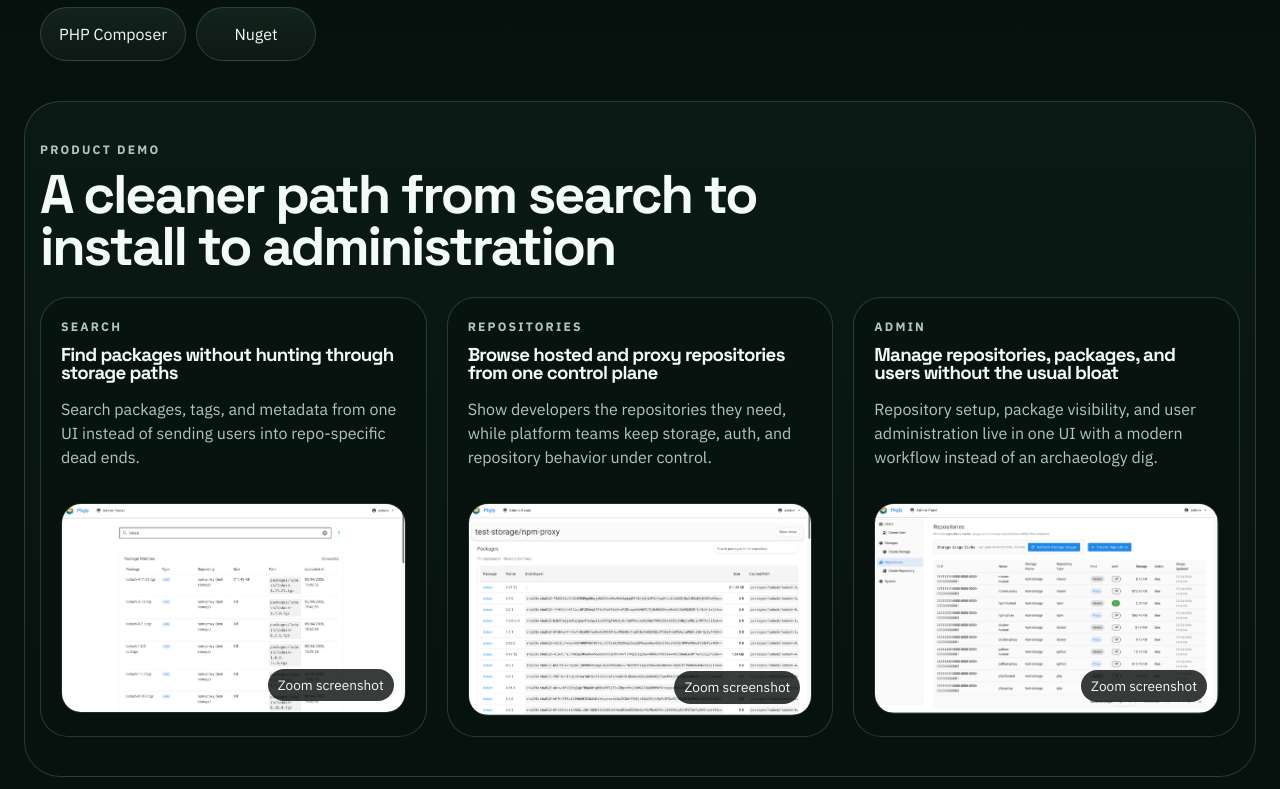
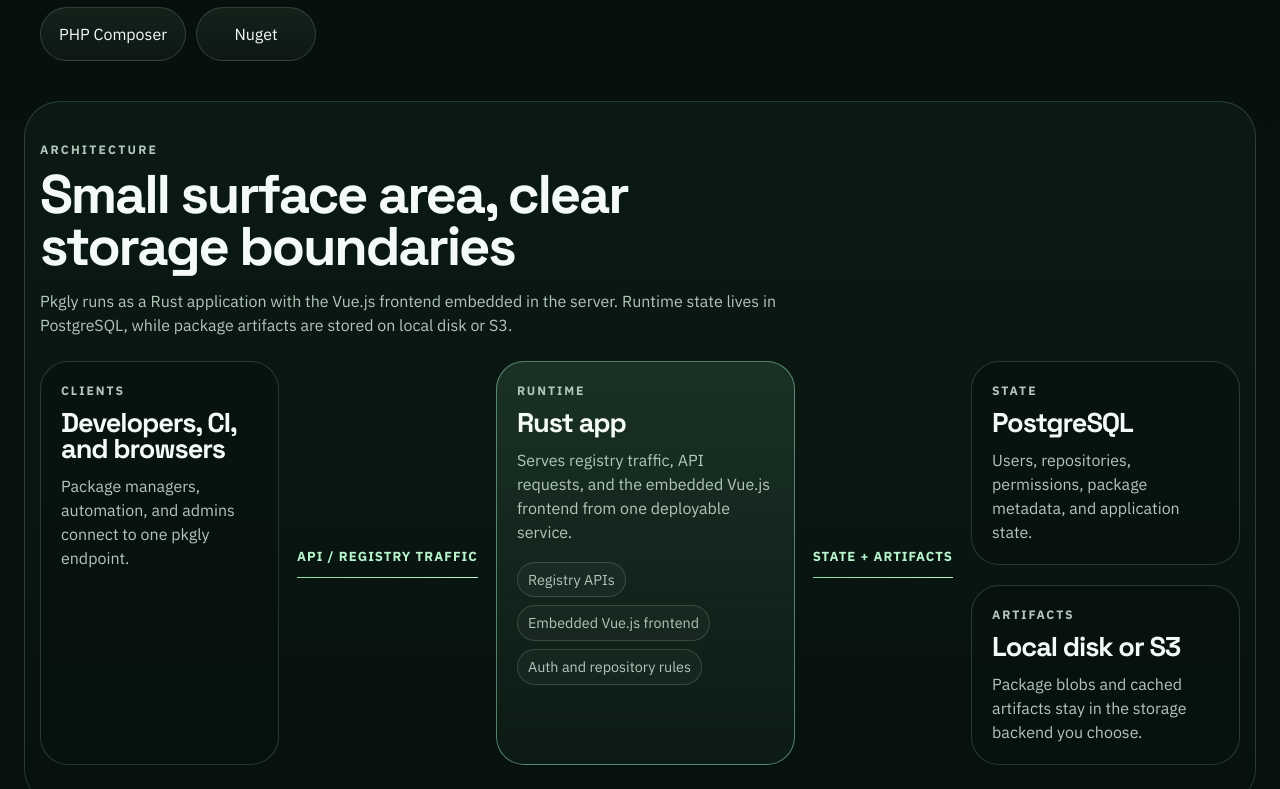
Before and after one commit to kshcherban/pkgly.dev, a website built with Vite: page index.html in a window 1280 px wide. Shown: the part 1041-1830 px from the top of the page. Built offline with nearby package versions, Linux system fonts and the light colour scheme.

Commit message:
Introduce archtecture block

```diff
--- a/src/app.ts
+++ b/src/app.ts
@@ -110,6 +110,33 @@
         ${subtitle}
       </span>
     </a>
+  `;
+}
+
+function renderArchitectureNode(
+  node: {
+    label: string;
+    title: string;
+    body: string;
+    items?: string[];
+  },
+  className = "",
+) {
+  const items = node.items
+    ? `
+      <ul class="architecture-node__items">
+        ${node.items.map((item) => `<li>${item}</li>`).join("")}
+      </ul>
+    `
+    : "";
+
+  return `
+    <article class="architecture-node ${className}">
+      <p class="architecture-node__label">${node.label}</p>
+      <h3>${node.title}</h3>
+      <p>${node.body}</p>
+      ${items}
+    </article>
   `;
 }
 
@@ -250,6 +277,10 @@
     )
     .join("");
 
+  const architectureStores = siteContent.architecture.stores
+    .map((store) => renderArchitectureNode(store, "architecture-node--store"))
+    .join("");
+
   const quickstartCommands = siteContent.quickstart.commands.join("\n");
   const footerLinks = siteContent.footerLinks
     .map(
@@ -267,6 +298,7 @@
         </a>
         <div class="site-header__actions">
           <nav class="header-nav" aria-label="Primary">
+            <a class="header-link" href="#architecture">Architecture</a>
             <a class="header-link" href="#comparison">Compare</a>
             <a class="header-link" href="#quickstart">Quickstart</a>
           </nav>
@@ -311,6 +343,21 @@
             <h2>One repository manager for the package types people actually use</h2>
           </div>
           <ul class="package-strip" aria-label="Supported package ecosystems">${packageTypes}</ul>
+        </section>
+
+        <section class="section section--alt" id="architecture">
+          <div class="section-heading">
+            <p class="eyebrow">${siteContent.architecture.label}</p>
+            <h2>${siteContent.architecture.title}</h2>
+            <p>${siteContent.architecture.body}</p>
+          </div>
+          <div class="architecture-diagram" aria-label="Pkgly architecture diagram">
+            ${renderArchitectureNode(siteContent.architecture.clients, "architecture-node--client")}
+            <div class="architecture-arrow" aria-hidden="true">API / registry traffic</div>
+            ${renderArchitectureNode(siteContent.architecture.app, "architecture-node--app")}
+            <div class="architecture-arrow architecture-arrow--split" aria-hidden="true">state + artifacts</div>
+            <div class="architecture-stores">${architectureStores}</div>
+          </div>
         </section>
 
         <section class="section section--alt">
--- a/src/content.ts
+++ b/src/content.ts
@@ -25,6 +25,13 @@
   benchmarkLabel: string;
   benchmarkValue: string;
   benchmarkDetail: string;
+};
+
+export type ArchitectureNode = {
+  label: string;
+  title: string;
+  body: string;
+  items?: string[];
 };
 
 export const siteContent = {
@@ -80,6 +87,41 @@
     "PHP Composer",
     "Nuget",
   ],
+  architecture: {
+    label: "Architecture",
+    title: "Small surface area, clear storage boundaries",
+    body: "Pkgly runs as a Rust application with the Vue.js frontend embedded in the server. Runtime state lives in PostgreSQL, while package artifacts are stored on local disk or S3.",
+    clients: {
+      label: "Clients",
+      title: "Developers, CI, and browsers",
+      body: "Package managers, automation, and admins connect to one pkgly endpoint.",
+    },
+    app: {
+      label: "Runtime",
+      title: "Rust app",
+      body: "Serves registry traffic, API requests, and the embedded Vue.js frontend from one deployable service.",
+      items: ["Registry APIs", "Embedded Vue.js frontend", "Auth and repository rules"],
+    },
+    stores: [
+      {
+        label: "State",
+        title: "PostgreSQL",
+        body: "Users, repositories, permissions, package metadata, and application state.",
+      },
+      {
+        label: "Artifacts",
+        title: "Local disk or S3",
+        body: "Package blobs and cached artifacts stay in the storage backend you choose.",
+      },
+    ],
+  } satisfies {
+    label: string;
+    title: string;
+    body: string;
+    clients: ArchitectureNode;
+    app: ArchitectureNode;
+    stores: ArchitectureNode[];
+  },
   pillars: [
     {
       title: "Open-source by default",
@@ -173,7 +215,7 @@
   ],
   quickstart: {
     title: "Get a working instance up fast",
-    body: "The first version of pkgly.dev should convert curiosity into a running install. Keep the path short and make the docs one click away.",
+    body: "Just run a docker compose command and open the UI to get a working instance of Pkgly up in minutes.",
     commands: [
       "git clone https://github.com/kshcherban/pkgly.git",
       "cd pkgly",
--- a/src/styles.css
+++ b/src/styles.css
@@ -208,7 +208,8 @@
 .pillar-card h3,
 .demo-card h3,
 .competitor-card h3,
-.spotlight-card h3 {
+.spotlight-card h3,
+.architecture-node h3 {
   font-family: "Space Grotesk", "IBM Plex Sans", sans-serif;
   line-height: 0.95;
   letter-spacing: -0.04em;
@@ -228,7 +229,9 @@
 .source-note,
 .spotlight-card li,
 .spotlight-card small,
-.spotlight-card span {
+.spotlight-card span,
+.architecture-node p,
+.architecture-node li {
   color: var(--muted);
 }
 
@@ -519,9 +522,84 @@
 }
 
 .demo-grid,
-.competitor-grid {
+.competitor-grid,
+.architecture-stores {
   display: grid;
   gap: 20px;
+}
+
+.architecture-diagram {
+  display: grid;
+  grid-template-columns: minmax(180px, 0.8fr) auto minmax(260px, 1fr) auto minmax(220px, 0.9fr);
+  gap: 18px;
+  align-items: center;
+}
+
+.architecture-node {
+  min-height: 100%;
+  padding: 20px;
+  border: 1px solid var(--border);
+  border-radius: var(--radius);
+  background: color-mix(in srgb, var(--bg) 72%, transparent);
+}
+
+.architecture-node--app {
+  background:
+    linear-gradient(180deg, color-mix(in srgb, var(--accent) 12%, transparent), transparent),
+    color-mix(in srgb, var(--surface-strong) 86%, transparent);
+  border-color: color-mix(in srgb, var(--accent) 42%, var(--border));
+}
+
+.architecture-node__label {
+  margin: 0 0 10px;
+  color: var(--accent-strong);
+  font-size: 0.76rem;
+  font-weight: 700;
+  letter-spacing: 0.16em;
+  text-transform: uppercase;
+}
+
+.architecture-node h3 {
+  font-size: 1.7rem;
+}
+
+.architecture-node p:not(.architecture-node__label) {
+  margin: 12px 0 0;
+}
+
+.architecture-node__items {
+  list-style: none;
+  display: flex;
+  flex-wrap: wrap;
+  gap: 8px;
+  padding: 0;
+  margin: 18px 0 0;
+}
+
+.architecture-node__items li {
+  padding: 6px 10px;
+  border: 1px solid var(--border);
+  border-radius: 999px;
+  background: var(--surface-muted);
+  font-size: 0.9rem;
+}
+
+.architecture-arrow {
+  min-width: 100px;
+  text-align: center;
+  color: var(--accent-strong);
+  font-size: 0.82rem;
+  font-weight: 700;
+  letter-spacing: 0.08em;
+  text-transform: uppercase;
+}
+
+.architecture-arrow::after {
+  content: "";
+  display: block;
+  height: 1px;
+  margin-top: 10px;
+  background: linear-gradient(90deg, var(--accent), var(--accent-strong));
 }
 
 .demo-grid {
@@ -767,7 +845,8 @@
   .demo-grid,
   .competitor-grid,
   .why-grid,
-  .pillar-grid {
+  .pillar-grid,
+  .architecture-diagram {
     grid-template-columns: 1fr;
     flex-direction: column;
     align-items: stretch;
@@ -784,6 +863,17 @@
 
   .spotlight-card {
     position: static;
+  }
+
+  .architecture-arrow {
+    min-width: 0;
+  }
+
+  .architecture-arrow::after {
+    width: 1px;
+    height: 34px;
+    margin: 10px auto 0;
+    background: linear-gradient(180deg, var(--accent), var(--accent-strong));
   }
 }
 
```
Also changed, not shown: src/app.test.ts (+11 -0 lines).
